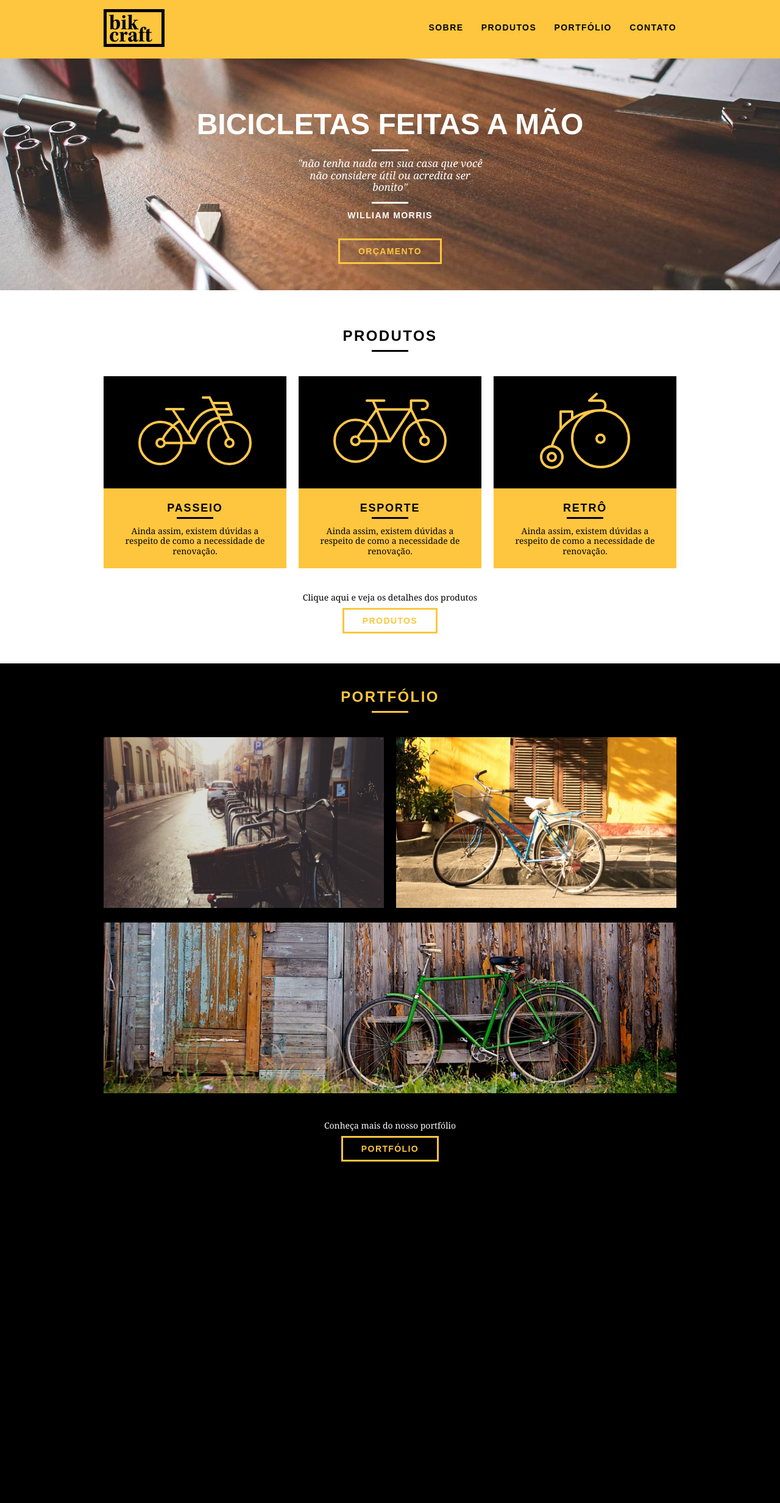
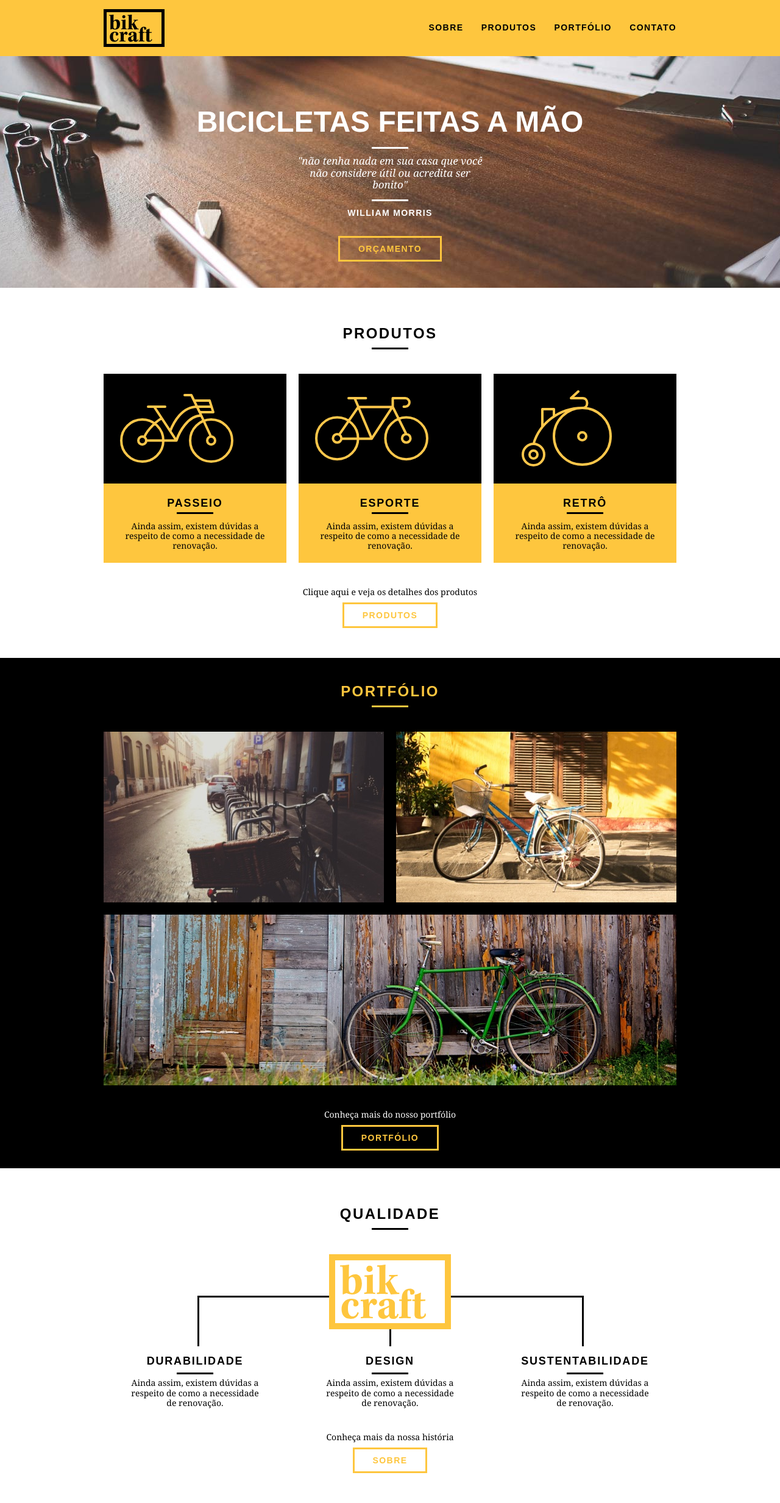
Before and after one commit to itsGabrielCruz/bikecraft, a PHP site: page / in a window 1280 px wide. Shown: the whole page at 61% size. Before the commit the page ends 1905 px from the top, so only its background shows below. Run offline with PHP 8.4, Linux system fonts and the light colour scheme.

Commit message:
Qualidade

```diff
--- a/web/css/style.css
+++ b/web/css/style.css
@@ -6,6 +6,10 @@ body {
 p {
     font-family: Georgia, 'Times New Roman', Times, serif;
     font-size: 14px;
+}
+
+img {
+    display: block;
 }
 
 .btn {
@@ -88,7 +92,7 @@ p {
     height: 380px;
     background: url("../img/bg.jpg") no-repeat center;
     background-size: cover;
-    margin-top: 96px;
+    margin-top: 92px;
     text-align: center;
     padding-top: 80px;
 }
@@ -201,3 +205,54 @@ p {
 .portfolio .call p {
     color: #fff;
 }
+
+/********************** Portfólio ***********************/
+
+.qualidade {
+    padding: 60px 0;
+}
+
+.qualidade:after {
+    content: "";
+    display: block;
+    width: 634px;
+    height: 83px;
+    background: url("../img/linhas.svg") no-repeat center;
+    position: absolute;
+    top: 209px;
+    right: 162px;
+    z-index: -1;
+
+}
+
+.qualidade img {
+    margin: 0 auto;
+}
+
+.qualidade_lista {
+    padding-top: 20px;
+}
+
+.qualidade_lista li {
+    padding: 0 40px;
+    text-align: center;
+}
+
+.qualidade_lista li h3 {
+    font-weight: bold;
+    font-size: 18px;
+    line-height: 25px;
+    text-transform: uppercase;
+    letter-spacing: .1em;
+    margin-top: 20px;
+
+}
+
+.qualidade_lista li h3:after {
+    content: "";
+    display: block;
+    background: #000;
+    width: 60px;
+    height: 3px;
+    margin: 6px auto;
+}
--- a/web/index.html
+++ b/web/index.html
@@ -85,5 +85,28 @@
     </div>
   </section>
 
+  <section class="qualidade container">
+    <h2 class="subtitulo">Qualidade</h2>
+    <img src="img/bikcraft-qualidade.svg" alt="Bikcraft">
+    <ul class="qualidade_lista">
+      <li class="grid-1-3">
+        <h3>Durabilidade</h3>
+        <p>Ainda assim, existem dúvidas a respeito de como a necessidade de renovação.</p>
+      </li>
+      <li class="grid-1-3">
+        <h3>Design</h3>
+        <p>Ainda assim, existem dúvidas a respeito de como a necessidade de renovação.</p>
+      </li>
+      <li class="grid-1-3">
+        <h3>Sustentabilidade</h3>
+        <p>Ainda assim, existem dúvidas a respeito de como a necessidade de renovação.</p>
+      </li>
+    </ul>
+    <div class="call">
+      <p>Conheça mais da nossa história</p>
+      <a href="sobre.html" class="btn btn-preto">Sobre</a>
+    </div>
+  </section>
+
 	</body>
 </html>
```
